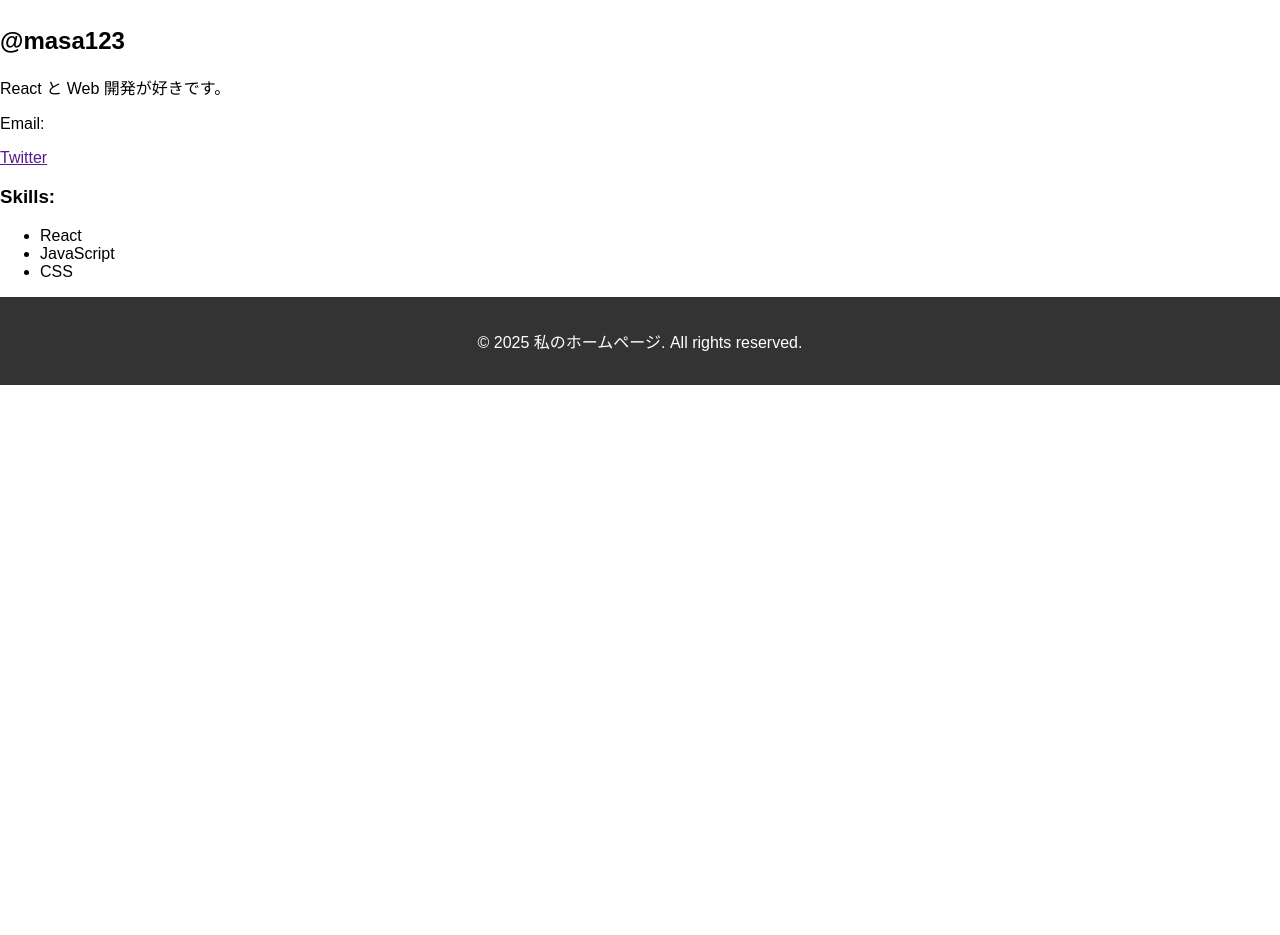
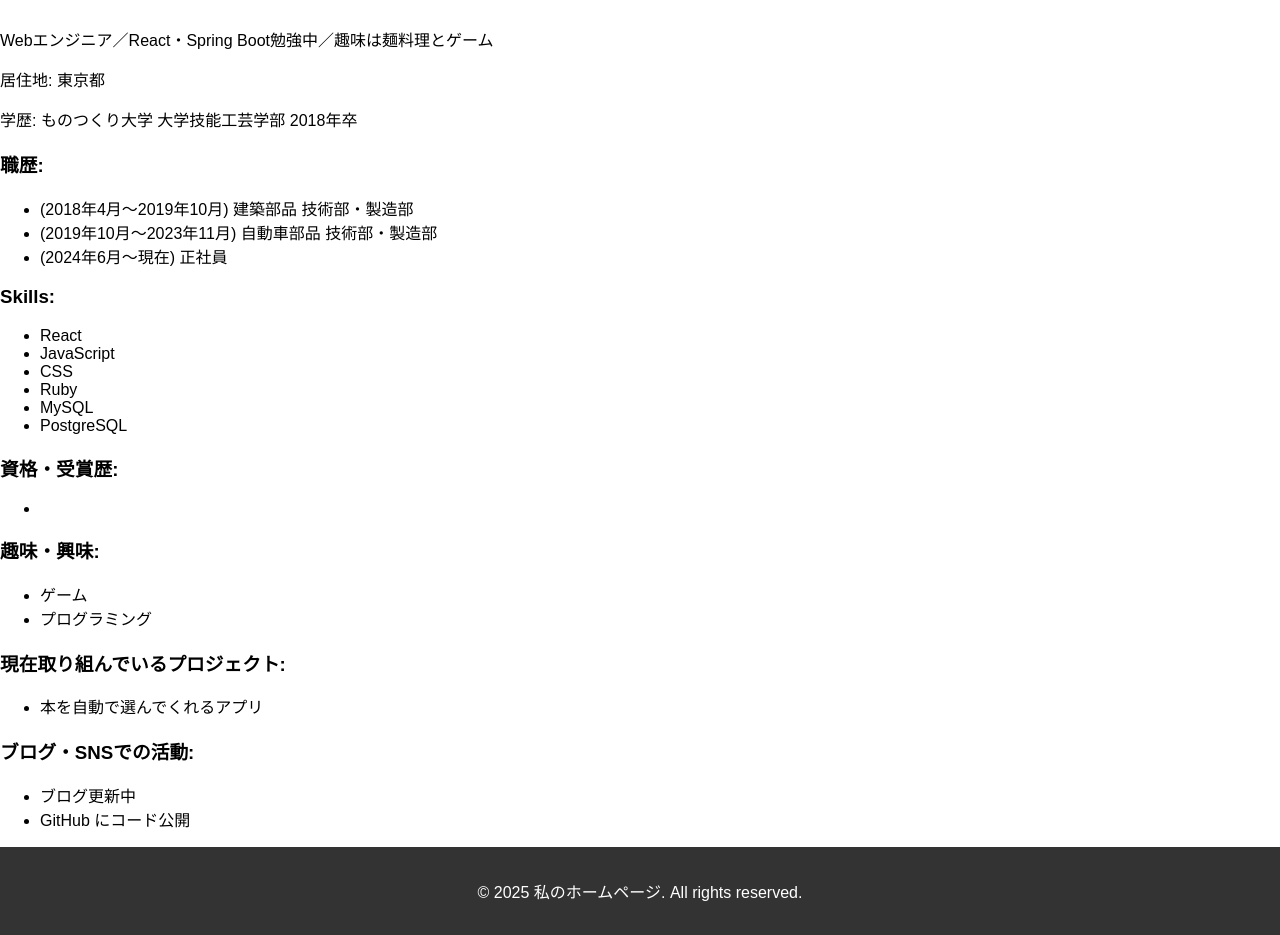
Before and after one commit to MasakiYoshida39/react-my-hp, a React (Create React App) app: page /profile in a window 1280 px wide. Shown: the part 545-1480 px from the top of the page. Before the commit the page ends 930 px from the top, so only its background shows below. Built offline with nearby package versions, Linux system fonts and the light colour scheme.

Commit message:
プロフィール詳細追加

```diff
--- a/src/App.js
+++ b/src/App.js
@@ -21,16 +21,35 @@ import Footer from './components/Footer';
 import Home from './pages/Home';
 import Profile from './pages/Profile';
 import './App.css';
-//再利用のためにプロフィールを配置
+
 function App() {
+  // ユーザープロフィール情報
   const userProfile = {
-    name: "Masaki Yoshida",
-    username: "masa123",
-    bio: "React と Web 開発が好きです。",
-    avatar: "https://example.com/avatar.jpg",
+    // 1. 写真／アイコン・居住地・連絡先
+    avatar: "https://example.com/avatar.jpg", // 顔出ししない場合はアイコンでもOK
+    location: "東京都", // 任意
     email: "",
     twitter: "",
-    skills: ["React", "JavaScript", "CSS"]
+
+    // 2. 自己紹介
+    name: "Masaki Yoshida",
+    bio: "Webエンジニア／React・Spring Boot勉強中／趣味は麺料理とゲーム",
+    catchphrase: "",
+
+    // 3. 経歴・スキル
+    education: "ものつくり大学 大学技能工芸学部 2018年卒",
+    workExperience: [
+      "(2018年4月〜2019年10月) 建築部品 技術部・製造部",
+      "(2019年10月〜2023年11月) 自動車部品 技術部・製造部",
+      "(2024年6月〜現在) 正社員"
+    ],
+    skills: ["React", "JavaScript", "CSS", "Ruby", "MySQL", "PostgreSQL"],
+    certifications: [""],
+
+    // 4. 興味・活動
+    hobbies: ["ゲーム", "プログラミング"],
+    projects: ["本を自動で選んでくれるアプリ"],
+    socialActivities: ["ブログ更新中", "GitHub にコード公開"]
   };
 
   return (
--- a/src/pages/Profile.js
+++ b/src/pages/Profile.js
@@ -4,16 +4,43 @@ import './Profile.css'; // プロフィール用スタイル
 function Profile({ user }) {
     return (
         <div className="profile-container">
+            {/* 1. 写真／アイコン */}
             <img className="profile-avatar" src={user.avatar} alt="avatar" />
+
+            {/* 2. 名前・ユーザー名・自己紹介 */}
             <h1>{user.name}</h1>
-            <h2>@{user.username}</h2>
+
             <p>{user.bio}</p>
+            {user.catchphrase && <p className="catchphrase">{user.catchphrase}</p>}
 
+            {/* 1. 居住地・連絡先 */}
+            {user.location && <p>居住地: {user.location}</p>}
             <div className="contact">
-                <p>Email: {user.email}</p>
-                <a href={user.twitter} target="_blank" rel="noopener noreferrer">Twitter</a>
+                {user.email && <p>Email: {user.email}</p>}
+                {user.twitter && (
+                    <a href={user.twitter} target="_blank" rel="noopener noreferrer">
+                        Twitter
+                    </a>
+                )}
             </div>
 
+            {/* 3. 経歴・学歴 */}
+            <div className="experience">
+                {user.education && <p>学歴: {user.education}</p>}
+                {user.workExperience && user.workExperience.length > 0 && (
+                    <>
+                        <h3>職歴:</h3>
+                        <ul>
+                            {user.workExperience.map((job, index) => (
+                                <li key={index}>{job}</li>
+                            ))}
+                        </ul>
+                    </>
+                )}
+            </div>
+
+            {/* 3. スキル */}
+            {user.skills && user.skills.length > 0 && (
                 <div className="skills">
                     <h3>Skills:</h3>
                     <ul>
@@ -22,6 +49,53 @@ function Profile({ user }) {
                         ))}
                     </ul>
                 </div>
+            )}
+
+            {/* 3. 資格 */}
+            {user.certifications && user.certifications.length > 0 && (
+                <div className="certifications">
+                    <h3>資格・受賞歴:</h3>
+                    <ul>
+                        {user.certifications.map((cert, index) => (
+                            <li key={index}>{cert}</li>
+                        ))}
+                    </ul>
+                </div>
+            )}
+
+            {/* 4. 趣味・活動 */}
+            {user.hobbies && user.hobbies.length > 0 && (
+                <div className="hobbies">
+                    <h3>趣味・興味:</h3>
+                    <ul>
+                        {user.hobbies.map((hobby, index) => (
+                            <li key={index}>{hobby}</li>
+                        ))}
+                    </ul>
+                </div>
+            )}
+
+            {user.projects && user.projects.length > 0 && (
+                <div className="projects">
+                    <h3>現在取り組んでいるプロジェクト:</h3>
+                    <ul>
+                        {user.projects.map((project, index) => (
+                            <li key={index}>{project}</li>
+                        ))}
+                    </ul>
+                </div>
+            )}
+
+            {user.socialActivities && user.socialActivities.length > 0 && (
+                <div className="social-activities">
+                    <h3>ブログ・SNSでの活動:</h3>
+                    <ul>
+                        {user.socialActivities.map((activity, index) => (
+                            <li key={index}>{activity}</li>
+                        ))}
+                    </ul>
+                </div>
+            )}
         </div>
     );
 }
```
Lines whose indentation alone changed are shown as unchanged.
